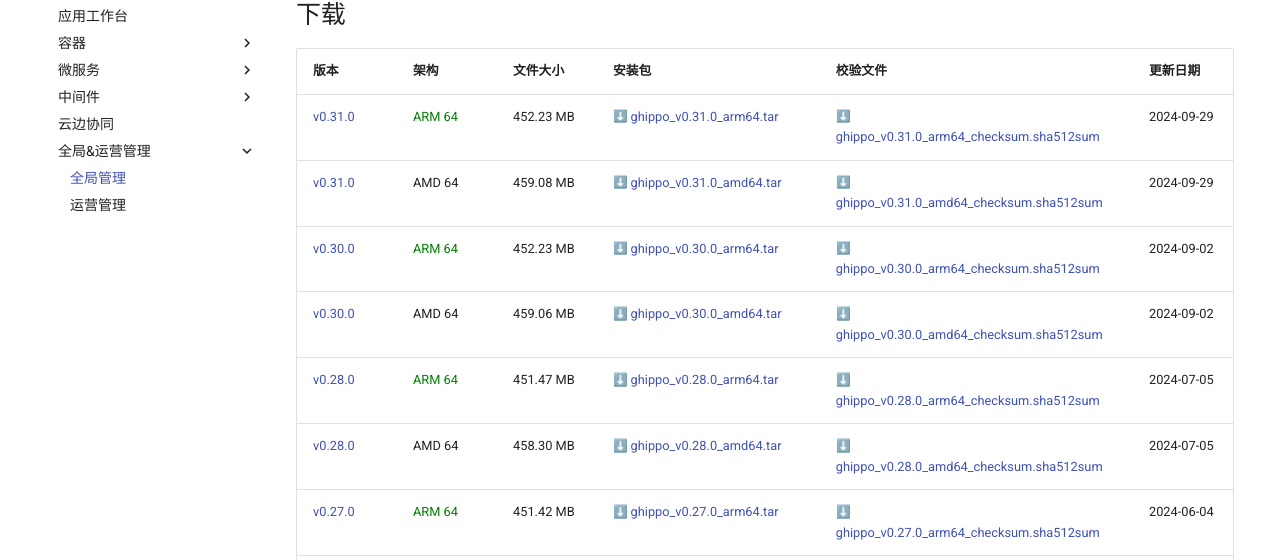
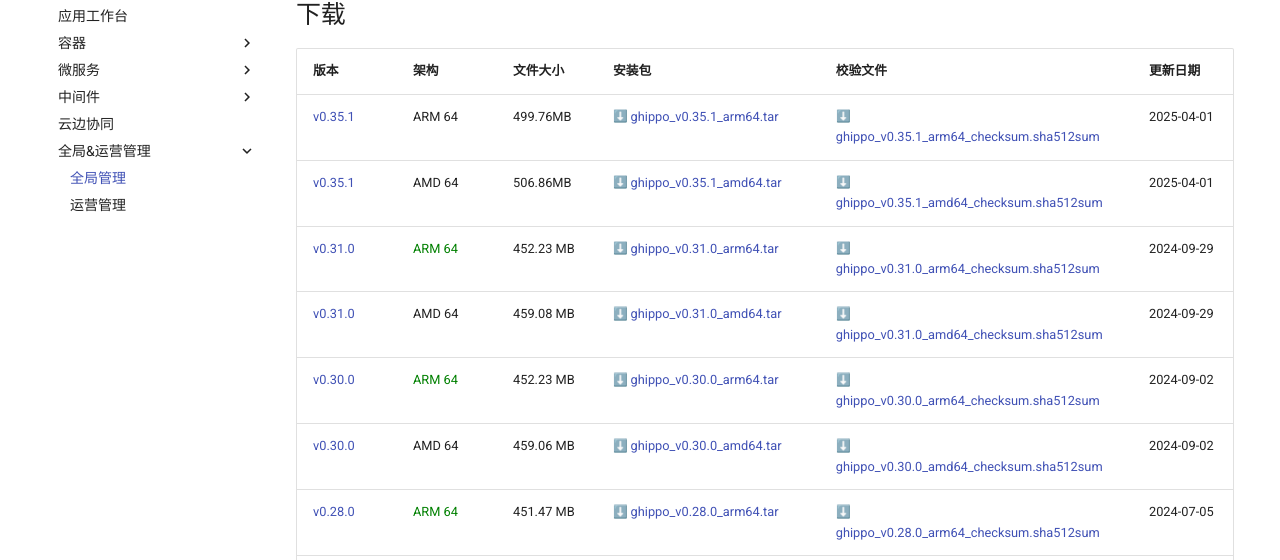
Before and after one commit to windsonsea/daocloud-download-docs, an MkDocs documentation site: the page built from docs/zh/docs/download/modules/ghippo.md, in a window 1280 px wide and 900 px high. Shown: the part 340-900 px from the top of the window. Built offline with MkDocs 1.6.1 and Material for MkDocs 9.7.7, drawn with Linux system fonts in a browser that asks for light colours; emoji names are drawn with the system emoji font; comment, search, counter and statistics services are not loaded.

Commit message:
download: ghippo version updated to v0.35.1

```diff
--- a/docs/zh/docs/download/modules/ghippo.md
+++ b/docs/zh/docs/download/modules/ghippo.md
@@ -11,6 +11,8 @@ hide:
 
 | 版本  | 架构 | 文件大小 | 安装包      | 校验文件 | 更新日期   |
 | ---- | ---- | ------ | ---------- | ------- | -------- |
+| [v0.35.1](../../ghippo/intro/release-notes.md) | ARM 64 | 499.76MB | [:arrow_down: ghippo_v0.35.1_arm64.tar](https://qiniu-download-public.daocloud.io/DaoCloud_Enterprise/ghippo_v0.35.1_arm64.tar) | [:arrow_down: ghippo_v0.35.1_arm64_checksum.sha512sum](https://qiniu-download-public.daocloud.io/DaoCloud_Enterprise/ghippo_v0.35.1_arm64_checksum.sha512sum) | 2025-04-01 |
+| [v0.35.1](../../ghippo/intro/release-notes.md) | AMD 64 | 506.86MB | [:arrow_down: ghippo_v0.35.1_amd64.tar](https://qiniu-download-public.daocloud.io/DaoCloud_Enterprise/ghippo_v0.35.1_amd64.tar) | [:arrow_down: ghippo_v0.35.1_amd64_checksum.sha512sum](https://qiniu-download-public.daocloud.io/DaoCloud_Enterprise/ghippo_v0.35.1_amd64_checksum.sha512sum) | 2025-04-01 |
 | [v0.31.0](../../ghippo/intro/release-notes.md) | <font color="green">ARM 64</font> | 452.23 MB | [:arrow_down: ghippo_v0.31.0_arm64.tar](https://qiniu-download-public.daocloud.io/DaoCloud_Enterprise/ghippo_v0.31.0_arm64.tar) | [:arrow_down: ghippo_v0.31.0_arm64_checksum.sha512sum](https://qiniu-download-public.daocloud.io/DaoCloud_Enterprise/ghippo_v0.31.0_arm64_checksum.sha512sum) | 2024-09-29 |
 | [v0.31.0](../../ghippo/intro/release-notes.md) | AMD 64 | 459.08 MB | [:arrow_down: ghippo_v0.31.0_amd64.tar](https://qiniu-download-public.daocloud.io/DaoCloud_Enterprise/ghippo_v0.31.0_amd64.tar) | [:arrow_down: ghippo_v0.31.0_amd64_checksum.sha512sum](https://qiniu-download-public.daocloud.io/DaoCloud_Enterprise/ghippo_v0.31.0_amd64_checksum.sha512sum) | 2024-09-29 |
 | [v0.30.0](../../ghippo/intro/release-notes.md) | <font color="green">ARM 64</font> | 452.23 MB | [:arrow_down: ghippo_v0.30.0_arm64.tar](https://qiniu-download-public.daocloud.io/DaoCloud_Enterprise/ghippo_v0.30.0_arm64.tar) | [:arrow_down: ghippo_v0.30.0_arm64_checksum.sha512sum](https://qiniu-download-public.daocloud.io/DaoCloud_Enterprise/ghippo_v0.30.0_arm64_checksum.sha512sum) | 2024-09-02 |
```
Also changed, not shown: docs/zh/docs/download/index.md (+1 -1 lines).
